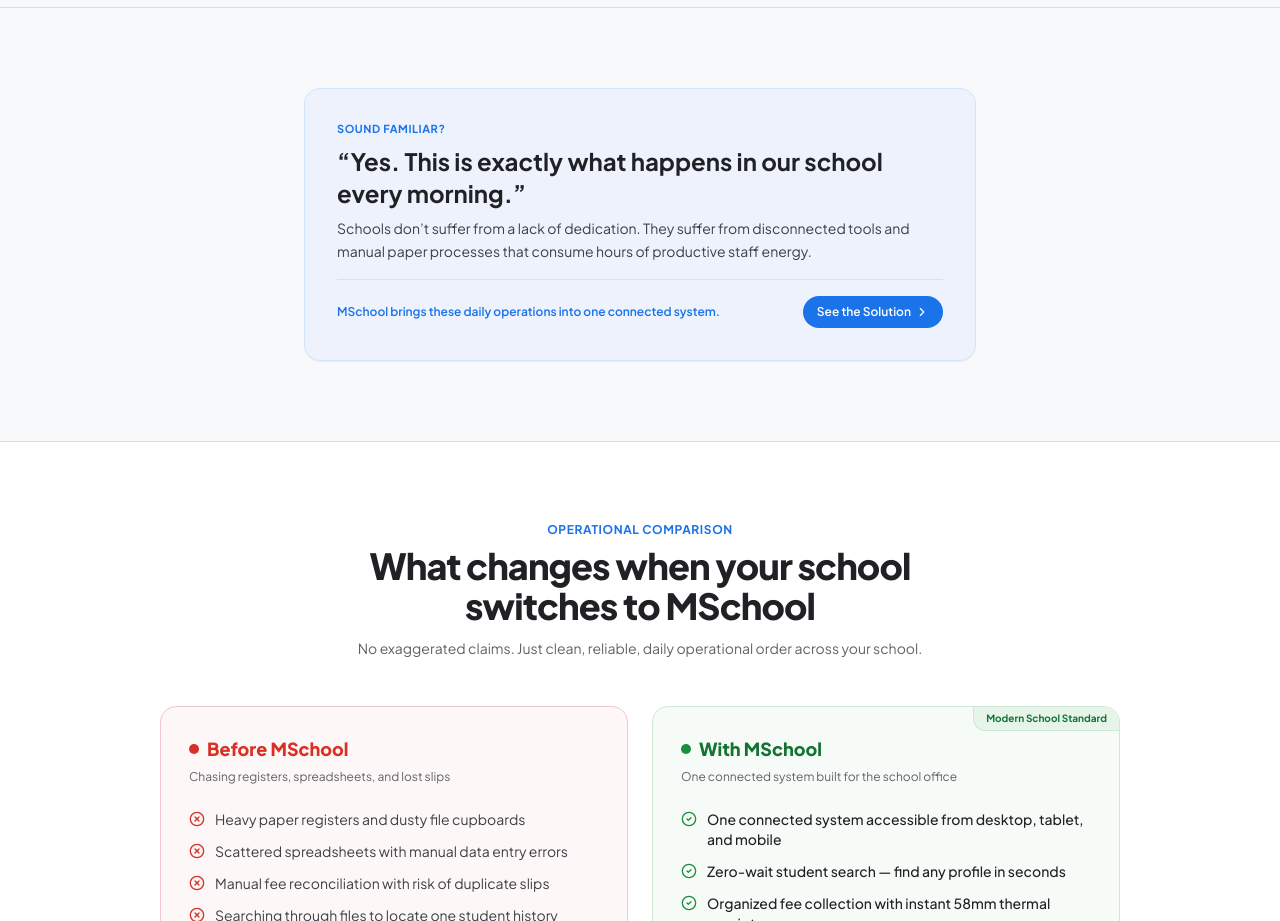
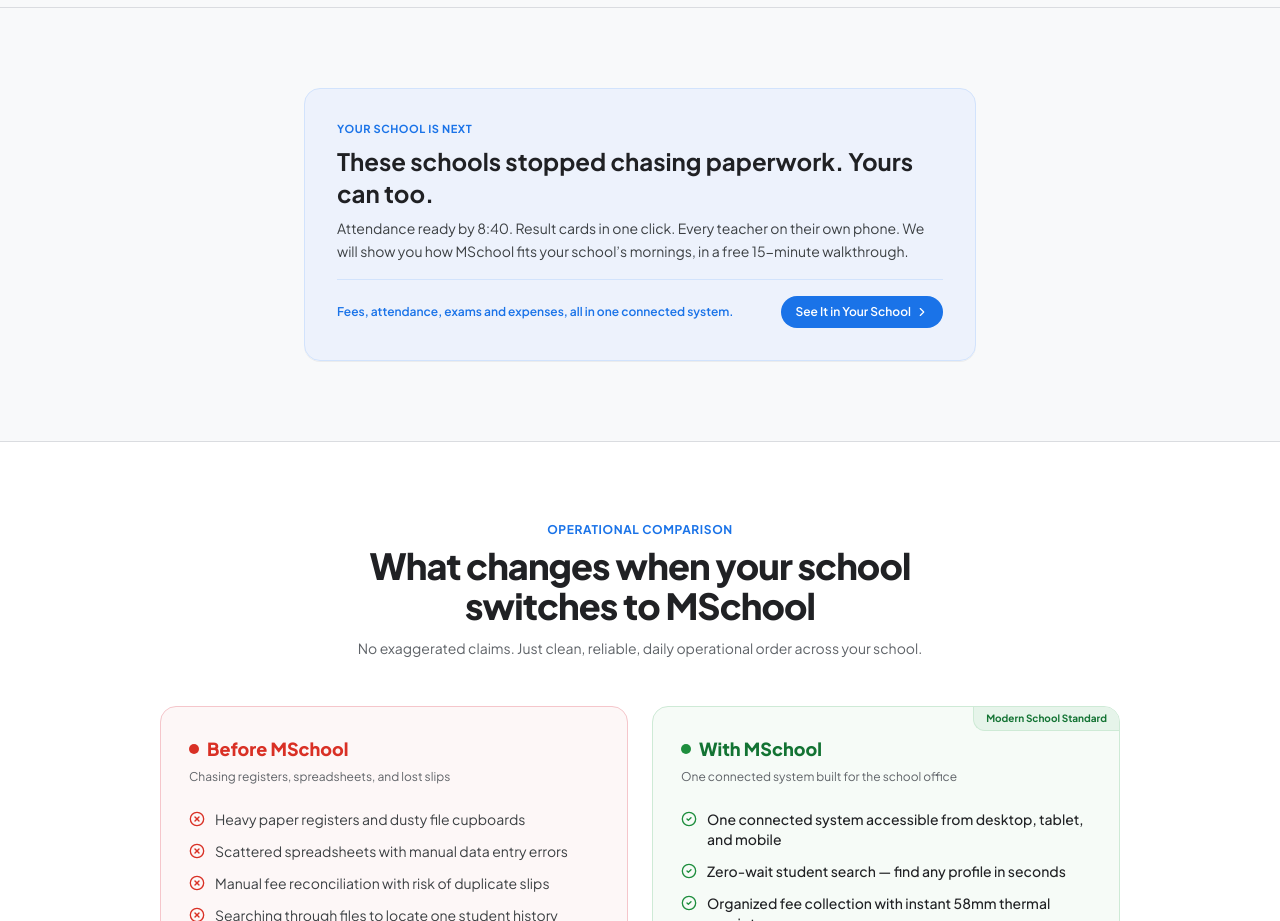
Before and after one commit to madxrebel/MSchool, a React (Vite) app: page / in a window 1280 px wide. Shown: the part 3120-4041 px from the top of the page. Built offline with nearby package versions, Linux system fonts and the light colour scheme; no server answers.

Commit message:
copy: replace 'Sound familiar?' callout with a bridge from the real stories
Co-Authored-By: Claude Sonnet 5.5 <noreply@anthropic.com>

```diff
--- a/src/components/ProblemSection.tsx
+++ b/src/components/ProblemSection.tsx
@@ -1,7 +1,6 @@
 import React from 'react';
 import { ChevronRight } from 'lucide-react';
 import { motion } from 'motion/react';
-import { PROBLEMS_CONTENT } from '../constants';
 
 interface ProblemSectionProps {
   onOpenBooking: () => void;
@@ -21,25 +20,25 @@ export const ProblemSection: React.FC<ProblemSectionProps> = ({ onOpenBooking })
         >
           <div className="space-y-2">
             <span className="text-[11px] font-bold uppercase tracking-wider text-[#1a73e8] block">
-              Sound Familiar?
+              Your School Is Next
             </span>
             <h4 className="text-lg sm:text-2xl font-bold text-[#202124]">
-              “Yes. This is exactly what happens in our school every morning.”
+              These schools stopped chasing paperwork. Yours can too.
             </h4>
             <p className="text-xs sm:text-sm text-[#3c4043] leading-relaxed">
-              Schools don’t suffer from a lack of dedication. They suffer from disconnected tools and manual paper processes that consume hours of productive staff energy.
+              Attendance ready by 8:40. Result cards in one click. Every teacher on their own phone. We will show you how MSchool fits your school’s mornings, in a free 15-minute walkthrough.
             </p>
           </div>
 
           <div className="pt-4 mt-4 flex items-center justify-between gap-4 border-t border-[#d2e3fc]">
             <span className="text-xs font-semibold text-[#1a73e8]">
-              {PROBLEMS_CONTENT.transitionText}
+              Fees, attendance, exams and expenses, all in one connected system.
             </span>
             <button
               onClick={onOpenBooking}
               className="h-8 px-3.5 rounded-full text-xs font-semibold text-white bg-[#1a73e8] hover:bg-[#1557b0] transition-colors inline-flex items-center gap-1 cursor-pointer shrink-0"
             >
-              <span>See the Solution</span>
+              <span>See It in Your School</span>
               <ChevronRight className="w-3.5 h-3.5" />
             </button>
           </div>
```
